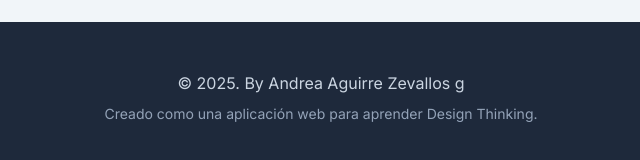
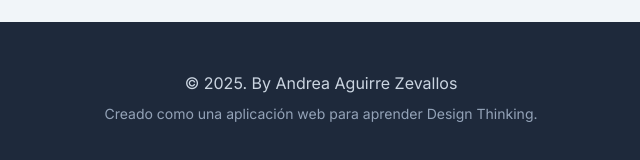
Before and after one commit to andreaaguirrez-cmd/portafolio, a plain HTML site: page index.html in a window 1280 px wide. Shown: the part 5456-5616 px from the top of the page, 319-959 px from the left. Drawn offline with nearby package versions, Linux system fonts and the light colour scheme.

Commit message:
Update index.html

```diff
--- a/index.html
+++ b/index.html
@@ -400,7 +400,7 @@
     <!-- Footer -->
     <footer class="bg-slate-800 text-slate-300 py-12">
         <div class="container mx-auto px-4 sm:px-6 lg:px-8 text-center">
-            <p>&copy; 2025. By Andrea Aguirre Zevallos g</p>
+            <p>&copy; 2025. By Andrea Aguirre Zevallos </p>
             <p class="text-sm text-slate-400 mt-2">Creado como una aplicación web para aprender Design Thinking.</p>
         </div>
     </footer>
```
